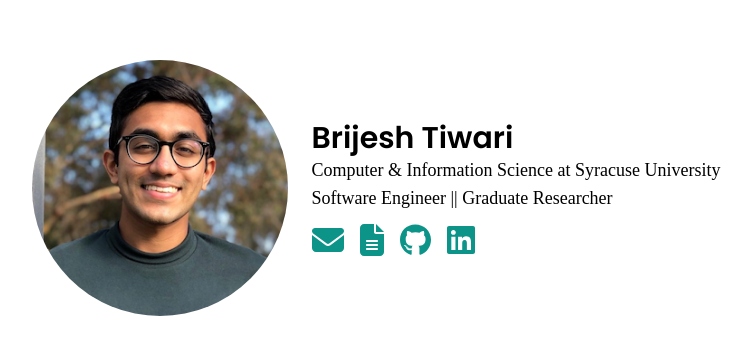
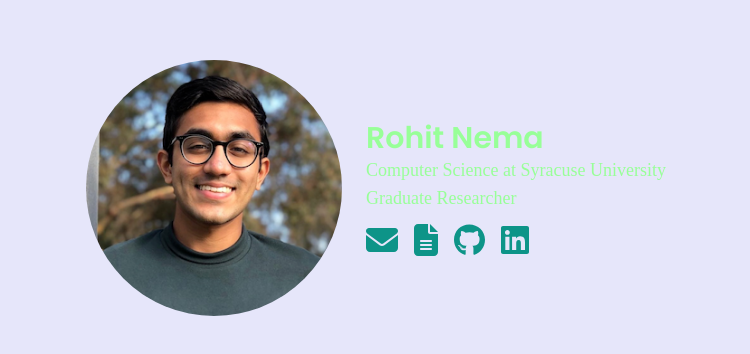
Before and after one commit to Brijmccsh/Portfolio, a Next.js app: page / in a window 1280 px wide. Shown: the part 212-566 px from the top of the page, without its empty margins (252-1002 px from the left). Built offline with nearby package versions, Linux system fonts and the light colour scheme; a web font is replaced by a local one.

Commit message:
Update index.js

```diff
--- a/pages/index.js
+++ b/pages/index.js
@@ -1,4 +1,4 @@
-import {FontAwesomeIcon} from "@fortawesome/react-fontawesome";
+import { FontAwesomeIcon } from "@fortawesome/react-fontawesome";
 import {
   faGithub,
   faLinkedin,
@@ -8,23 +8,22 @@ import {
   faFileLines,
 } from "@fortawesome/free-solid-svg-icons";
 
-{/* <div className="container mx-auto p-6"> */}
 const Home = () => {
   return (
-    <div className="flex h-screen">
+    <div className="flex h-screen" style={{ backgroundColor: "#e6e6fa", color: "#98ff98" }}>
       <div className="text-center md:text-left md:flex justify-center m-auto">
-        <img className="mx-auto w-64 h-64 rounded-full" src="/images/profile.png" /> {/* image */}
+        <img className="mx-auto w-64 h-64 rounded-full" src="/images/profile.png" alt="Profile" /> {/* image */}
         <div className="my-auto p-6 text-lg">
           <div className="font-display font-semibold text-3xl">
-          Brijesh Tiwari
+            Rohit Nema
           </div>
           <div>
-            Computer & Information Science at Syracuse University
+            Computer Science at Syracuse University
           </div>
           <div>
-            Software Engineer || Graduate Researcher
+            Graduate Researcher
           </div>
-          <div className="space-x-4 mt-3" style={{fontSize: 32}}>
+          <div className="space-x-4 mt-3" style={{ fontSize: 32 }}>
             <button className="text-teal-600 hover:text-teal-700 dark:text-teal-400 dark:hover:text-teal-500">
               <a href="mailto:brtiwari@syr.edu">
                 <FontAwesomeIcon
```
